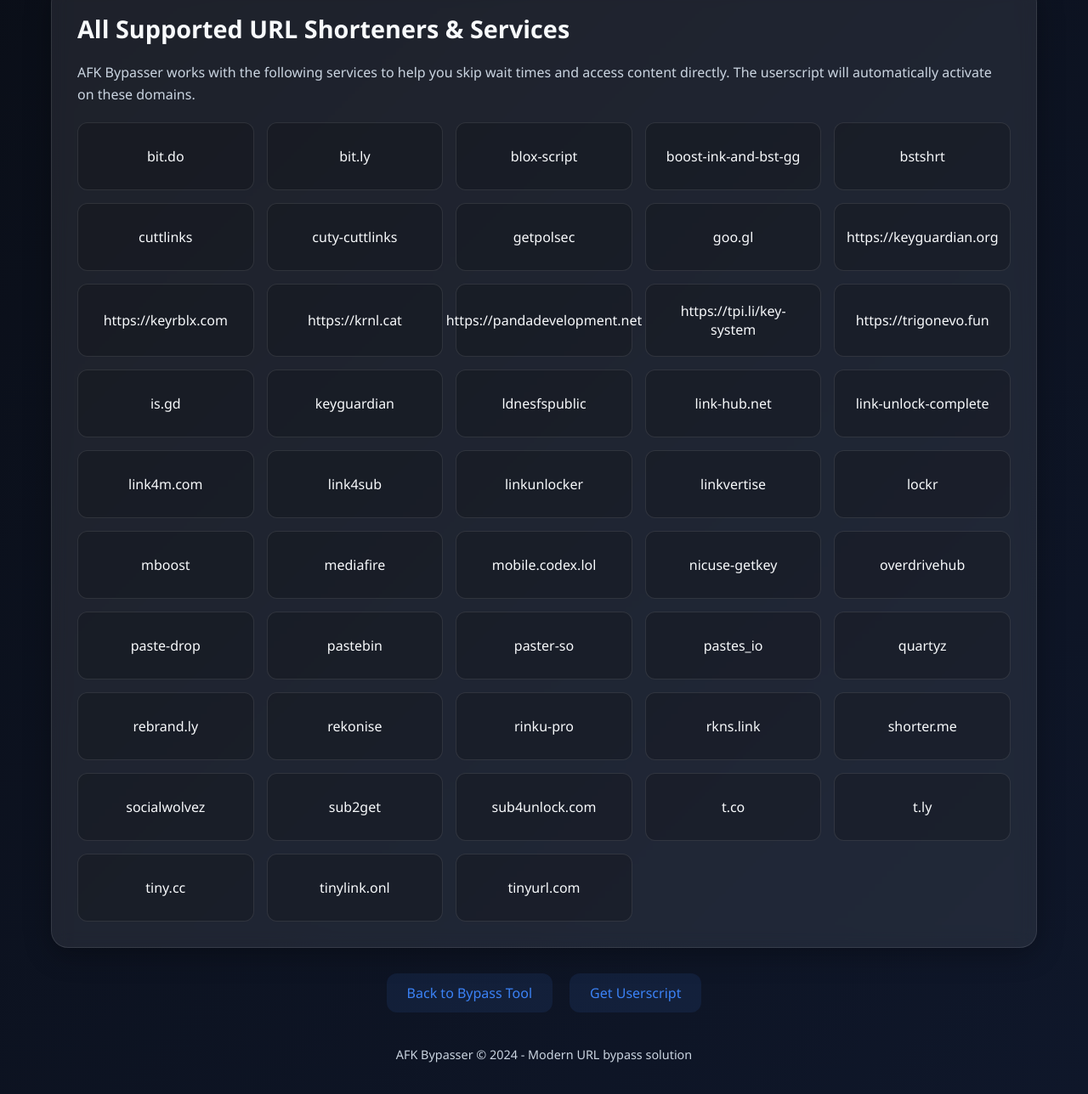
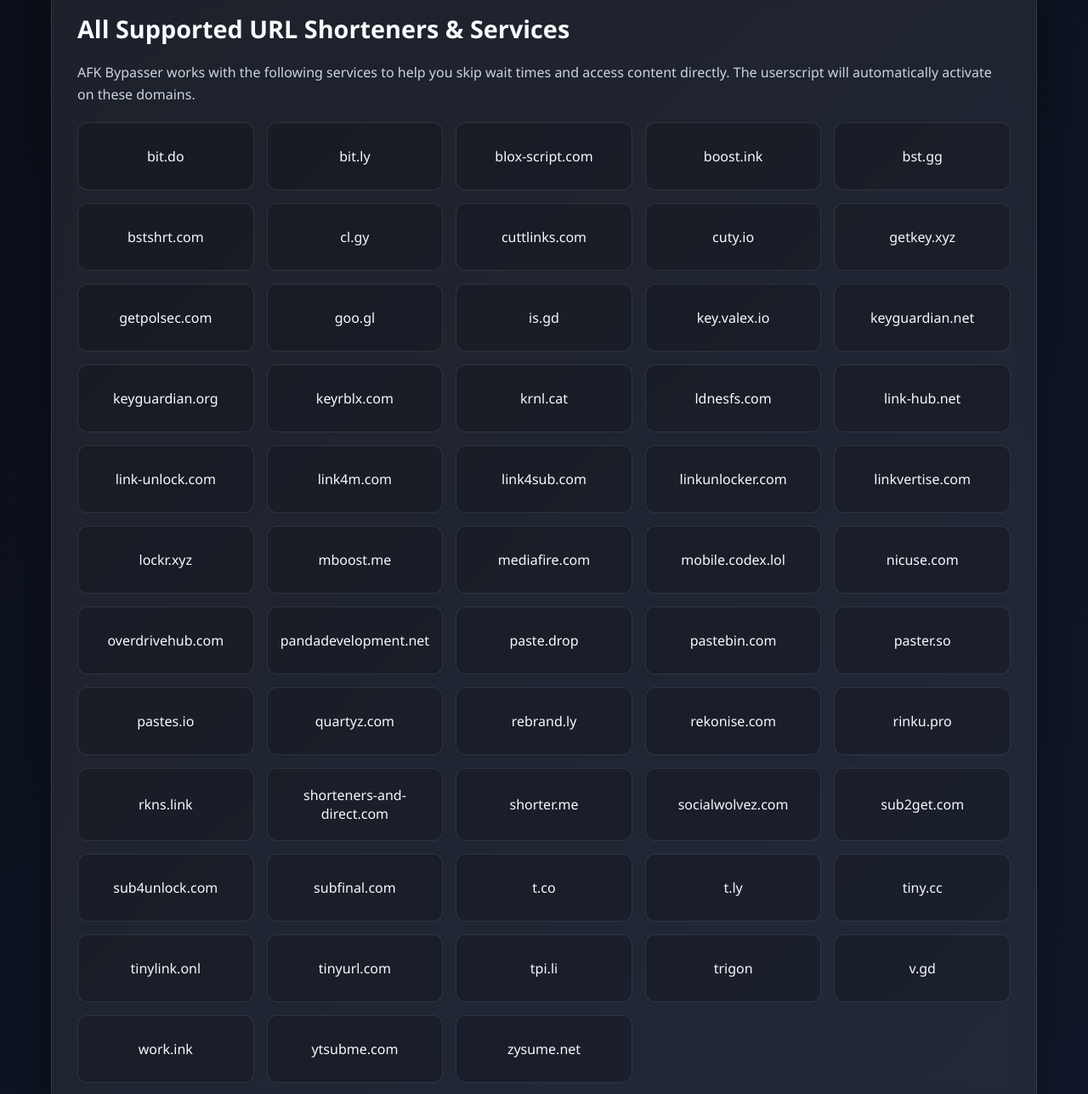
Before and after one commit to john2032-design/Bypass-, a website: page supported.html in a window 1280 px wide. Shown: the part 210-1498 px from the top of the page at 85% size. Drawn offline with Linux system fonts and the light colour scheme.

Commit message:
Update supported.html

```diff
--- a/supported.html
+++ b/supported.html
@@ -193,58 +193,68 @@
             const supportedServices = [
                 "bit.do",
                 "bit.ly",
-                "blox-script",
-                "boost-ink-and-bst-gg",
-                "bstshrt",
-                "mobile.codex.lol",
-                "cuttlinks",
-                "cuty-cuttlinks",
-                "getpolsec",
+                "blox-script.com",
+                "boost.ink",
+                "bst.gg",
+                "bstshrt.com",
+                "cl.gy",
+                "cuttlinks.com",
+                "cuty.io",
+                "getkey.xyz",
+                "getpolsec.com",
                 "goo.gl",
                 "is.gd",
-                "keyguardian",
-                "ldnesfspublic",
+                "key.valex.io",
+                "keyguardian.net",
+                "keyguardian.org",
+                "keyrblx.com",
+                "krnl.cat",
+                "ldnesfs.com",
                 "link-hub.net",
-                "link-unlock-complete",
+                "link-unlock.com",
                 "link4m.com",
-                "link4sub",
-                "linkunlocker",
-                "linkvertise",
-                "lockr",
-                "mboost",
-                "mediafire",
-                "nicuse-getkey",
-                "overdrivehub",
-                "paste-drop",
-                "pastebin",
-                "pastes_io",
-                "paster-so",
-                "quartyz",
+                "link4sub.com",
+                "linkunlocker.com",
+                "linkvertise.com",
+                "lockr.xyz",
+                "mboost.me",
+                "mediafire.com",
+                "mobile.codex.lol",
+                "nicuse.com",
+                "overdrivehub.com",
+                "pandadevelopment.net",
+                "paste.drop",
+                "pastebin.com",
+                "paster.so",
+                "pastes.io",
+                "quartyz.com",
                 "rebrand.ly",
-                "rekonise",
-                "rinku-pro",
+                "rekonise.com",
+                "rinku.pro",
                 "rkns.link",
                 "shorter.me",
-                "socialwolvez",
-                "sub2get",
+                "shorteners-and-direct.com",
+                "socialwolvez.com",
+                "sub2get.com",
                 "sub4unlock.com",
+                "subfinal.com",
                 "t.co",
                 "t.ly",
                 "tiny.cc",
+                "tinylink.onl",
                 "tinyurl.com",
-                "tinylink.onl",
-                "https://tpi.li/key-system",
-                "https://trigonevo.fun",
-                "https://pandadevelopment.net",
-                "https://krnl.cat",
-                "https://keyrblx.com",
-                "https://keyguardian.org"
+                "tpi.li",
+                "trigon",
+                "v.gd",
+                "work.ink",
+                "ytsubme.com",
+                "zysume.net"
             ];
 
             supportedServices.sort().forEach(service => {
                 const serviceItem = document.createElement('div');
                 serviceItem.className = 'service-item';
-                serviceItem.textContent = service;
+                serviceItem.textContent = service.replace('https://', '');
                 serviceItem.setAttribute('aria-label', `Service: ${service}`);
                 servicesList.appendChild(serviceItem);
             });
```
